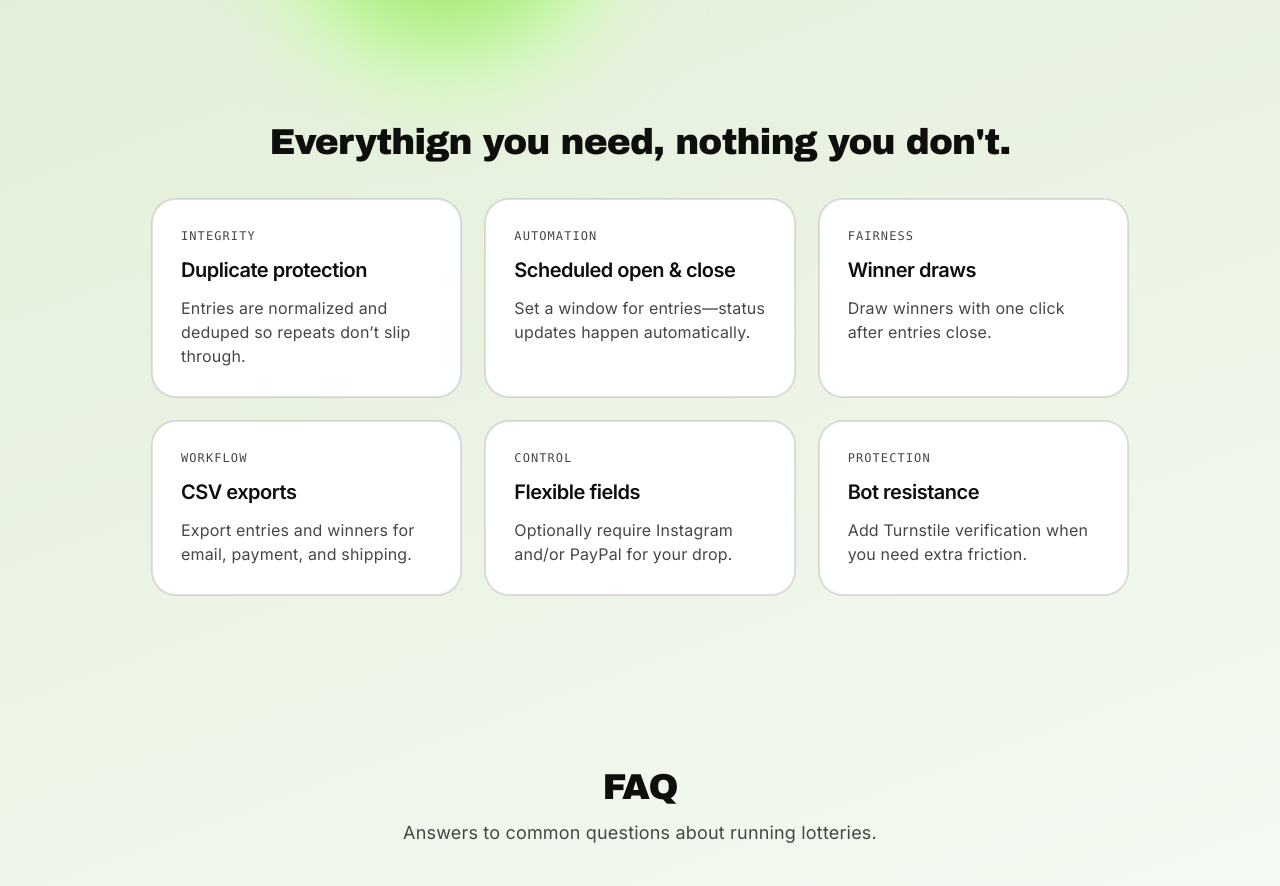
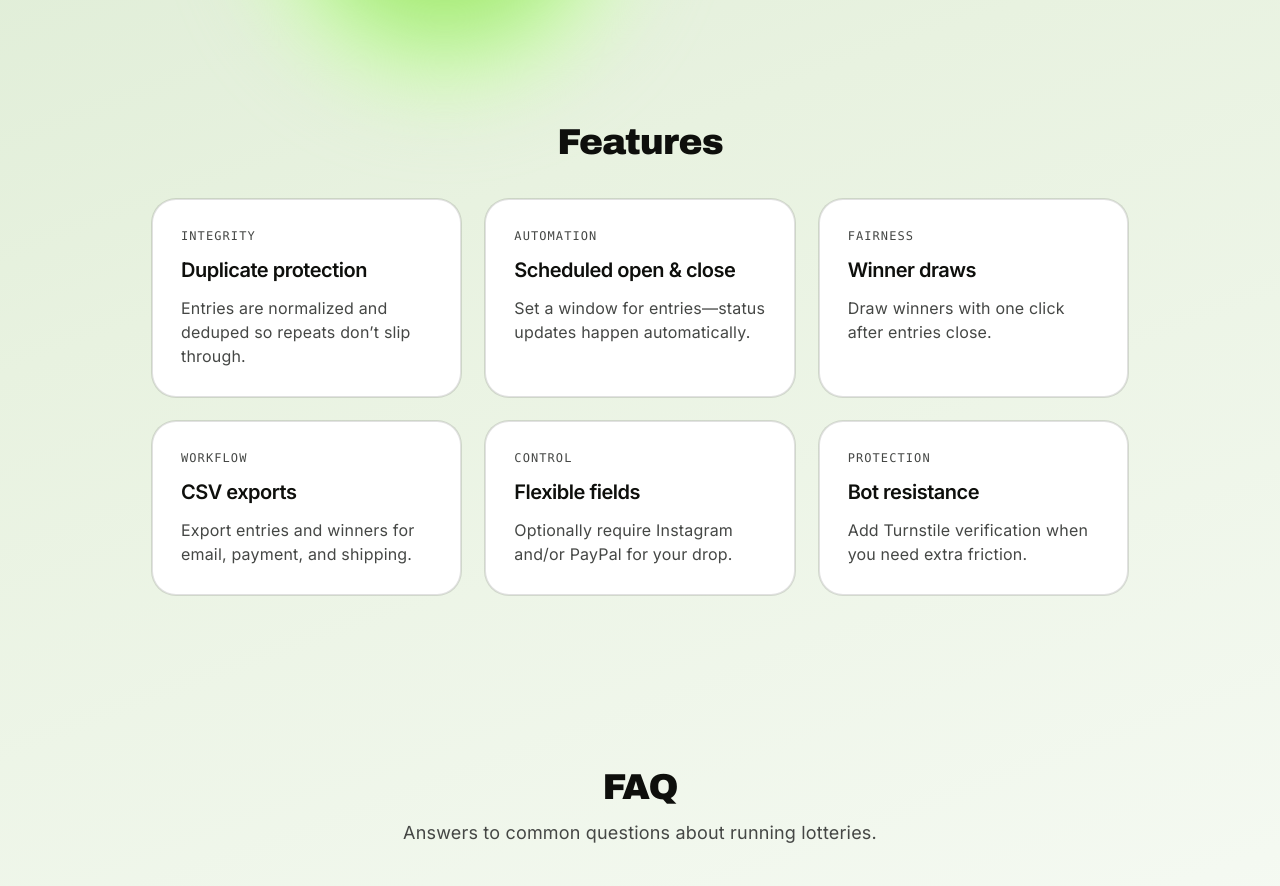
Before and after one commit to ItsMeAra/lotto-desk, a Next.js app: page / in a window 1280 px wide. Shown: the part 1300-2186 px from the top of the page. Built offline with nearby package versions, Linux system fonts and the light colour scheme.

Commit message:
feat: improvements

```diff
--- a/src/app/page.tsx
+++ b/src/app/page.tsx
@@ -124,7 +124,7 @@ export default function HomePage() {
         <section className="mt-16 sm:mt-20 py-12">
           <div className="mx-auto max-w-3xl text-center">
             <h2 className="font-display text-balance-safe text-3xl font-normal leading-[0.9] tracking-tight text-clay-black sm:text-4xl">
-              Everythign you need, nothing you don't.
+              Features
             </h2>
           </div>
 
```
